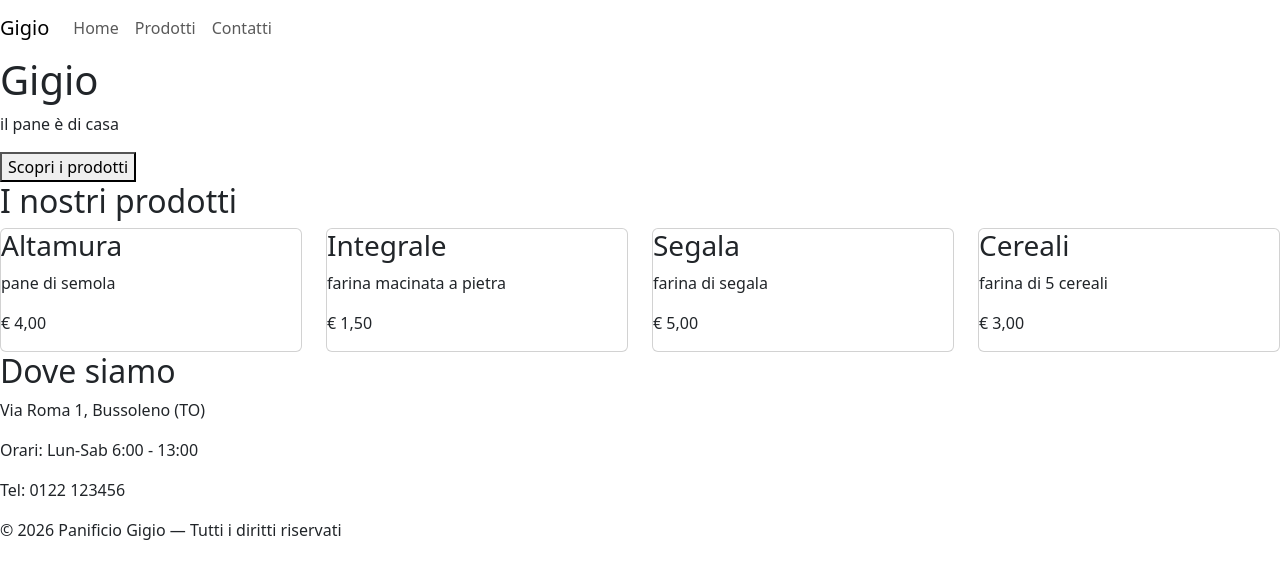
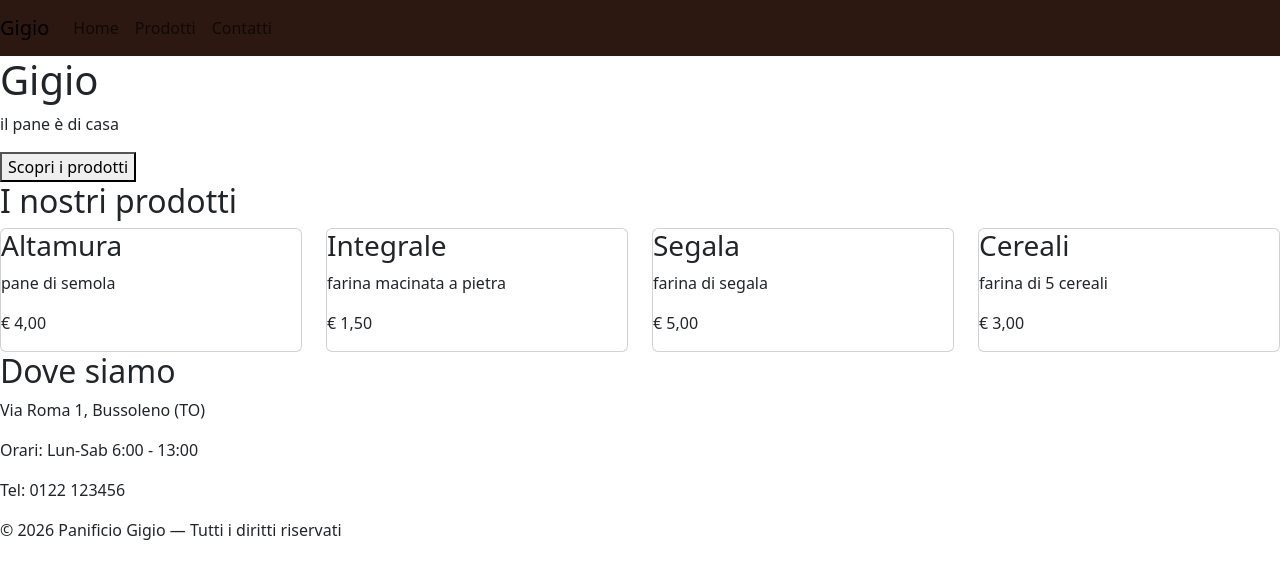
Before and after one commit to luigisanseverino20-prog/panificio-gigio, a plain HTML site: page index.html in a window 1280 px wide. Drawn offline with nearby package versions, Linux system fonts and the light colour scheme.

Commit message:
Aggiunto Style.css

```diff
--- a/index.html
+++ b/index.html
@@ -6,6 +6,7 @@
     <link
     href="https://cdn.jsdelivr.net/npm/bootstrap@5.3.3/dist/css/bootstrap.min.css"
     rel="stylesheet">
+    <link rel="stylesheet" href="style.css">
     <title>Panificio Gigio - Pane Artigianale</title>
 </head>
 <body>
--- /dev/null
+++ b/style.css
@@ -0,0 +1,5 @@
+nav {
+    background-color: #2c1810;
+    padding: 1rem 2 rem;
+    color: white;
+}
```
